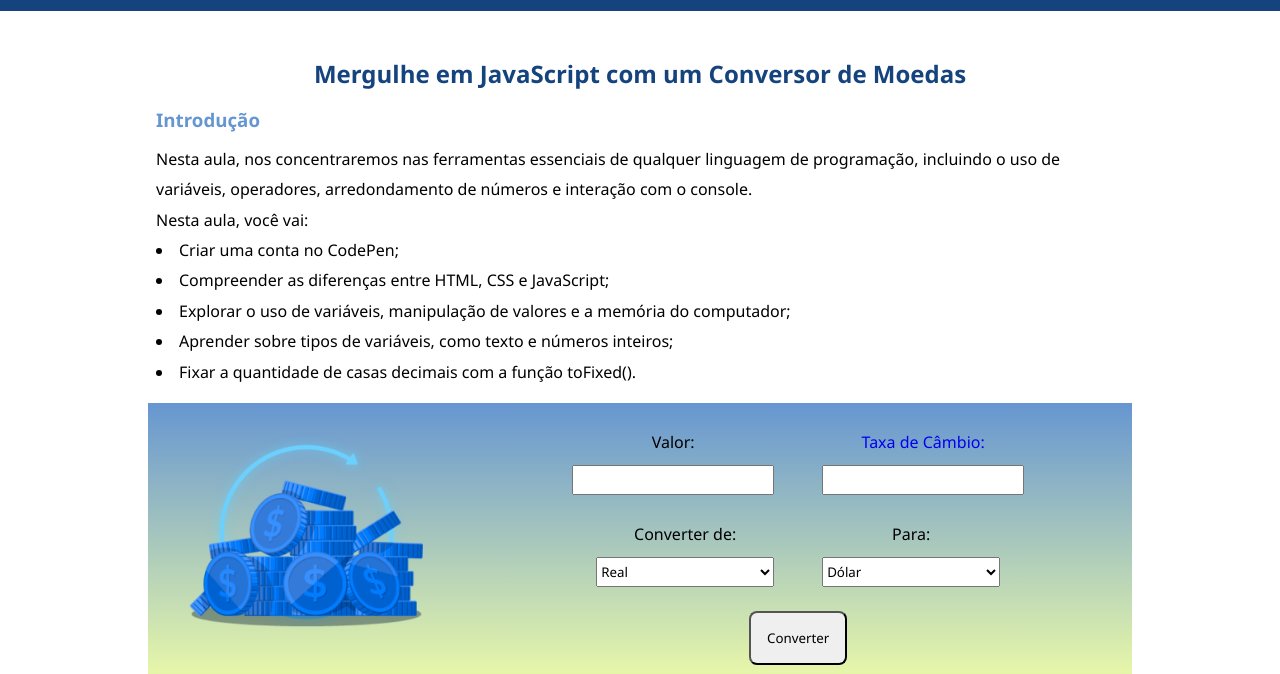
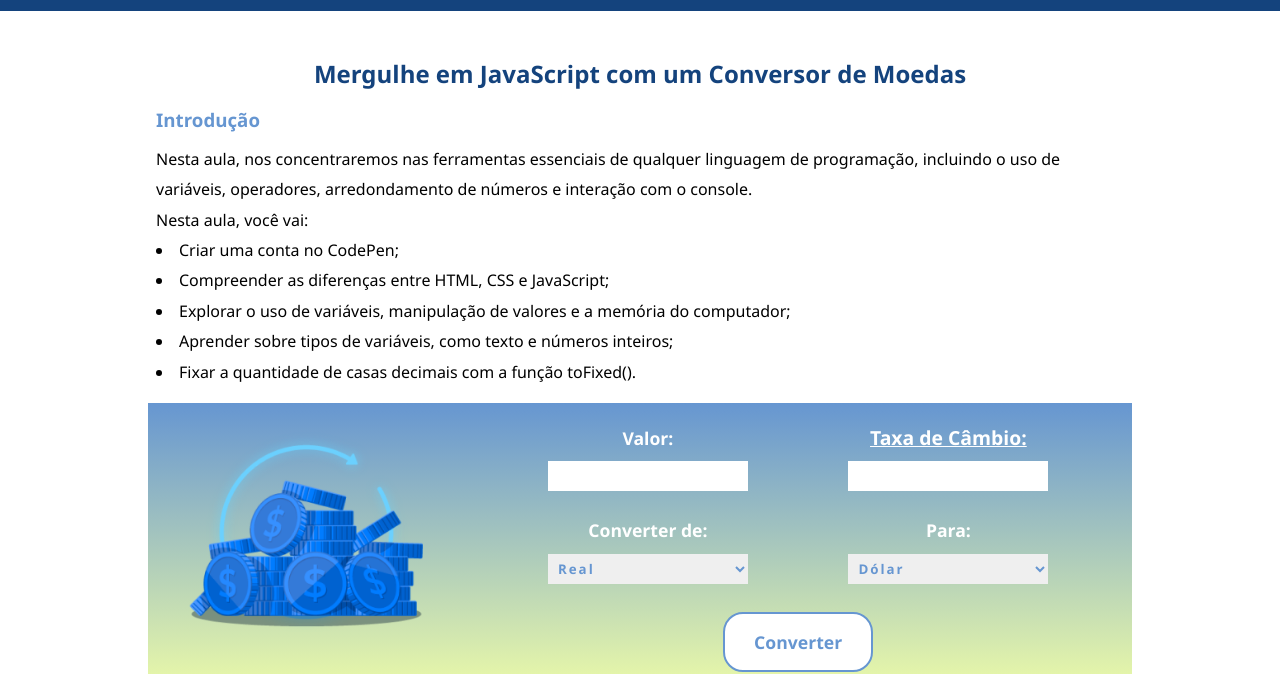
Before and after one commit to rafa-san/alura-imersao-dev-7-edicao, a plain HTML site: page aulas/aula-01/aula-01.html in a window 1280 px wide. Shown: the part 137-811 px from the top of the page. Drawn offline with Linux system fonts and the light colour scheme.

Commit message:
Atualizações:
Modifiquei propriedades e valores de alguns seletores do exercício 1

```diff
--- a/estilo/principal.css
+++ b/estilo/principal.css
@@ -88,7 +88,8 @@ header .logo a {
 }
 
 .container-aulas .aula {
-  border: 3px inset var(--cor_4);
+  background-image: linear-gradient(to bottom, var(--cor_3), var(--cor_4));
+  border: 3px solid var(--cor_4);
   border-radius: 8px;
   margin: 8px;
   padding: 40px;
@@ -97,8 +98,8 @@ header .logo a {
 }
 
 .container-aulas .aula:hover {
-  background-color: var(--cor_4);
   border: 3px outset #fff;
+  box-shadow: 2px 2px 6px #fff;
 }
 
 .container-aulas a {
@@ -109,9 +110,9 @@ header .logo a {
   display: block;
 }
 
-.container-aulas a:hover {
+/* .container-aulas a:hover {
   color: var(--cor_3);
-}
+} */
 
 
 /* AULAS */
@@ -153,9 +154,14 @@ header .logo a {
   margin: 8px 0;
 }
 
+hr {
+  background-color: var(--cor_4);
+  border: none;
+  height: 4px;
+  margin: 24px 0 32px;
+}
+
 .exercicio {
-  /* background-image: linear-gradient(to bottom, yellow, red); */
-  /* background-image: linear-gradient(to bottom, var(--cor_5), var(--cor_1)); */
   background-image: linear-gradient(to bottom, var(--cor_4), var(--cor_5));
   display: flex;
   flex-direction: column;
@@ -174,8 +180,13 @@ header .logo a {
   display: block;
 }
 
-.exercicio a {
-  text-decoration: none;
+.exercicio a,
+div label {
+  color: #fff;
+  font-size: 1.1em;
+  font-weight: bold;
+  margin: auto;
+  display: block;
 }
 
 .exercicio .formulario {
@@ -194,26 +205,47 @@ header .logo a {
 
 .container-1 div,
 .container-2 div {
-  margin: 0 24px;
+  margin: 4px;
+  width: 50%;
 }
 
 div label {
   text-align: center;
 }
 
-div label,
 div input,
 div select {
+  border: none;
+  color: var(--cor_4);
+  font-weight: 600;
   height: 30px;
-  margin: 8px 0;
+  min-height: 2em;
+  letter-spacing: 2px;
+  margin: 8px auto;
+  padding-left: 6px;
   width: 100%;
+  max-width: 200px;
   display: block;
 }
 
 button {
-  border-radius: 8px;
+  background-color: #fff;
+  border: 2px solid var(--cor_4);
+  border-radius: 20px;
+  color: var(--cor_4);
+  cursor: pointer;
+  font-size: 1.1em;
+  font-weight: bold;
   padding: 16px;
   margin: 8px;
+  width: 30%;
+  max-width: 150px;
+}
+
+button:hover {
+  background-color: var(--cor_4);
+  border: 2px solid transparent;
+  color: #fff;
 }
 
 .retorno {
@@ -225,9 +257,20 @@ button {
 }
 
 .retorno p {
+  color: #fff;
   font-size: 1.5em;
+  font-weight: bold;
+  letter-spacing: 2px;
   margin: 4px auto;
   text-align: center;
+}
+
+
+/* AULA 2 */
+.aula-2 .exercicio {
+  background-image: url('../imagens/background-aula-2.png');
+  display: flex;
+  flex-direction: column;
 }
 
 
```
